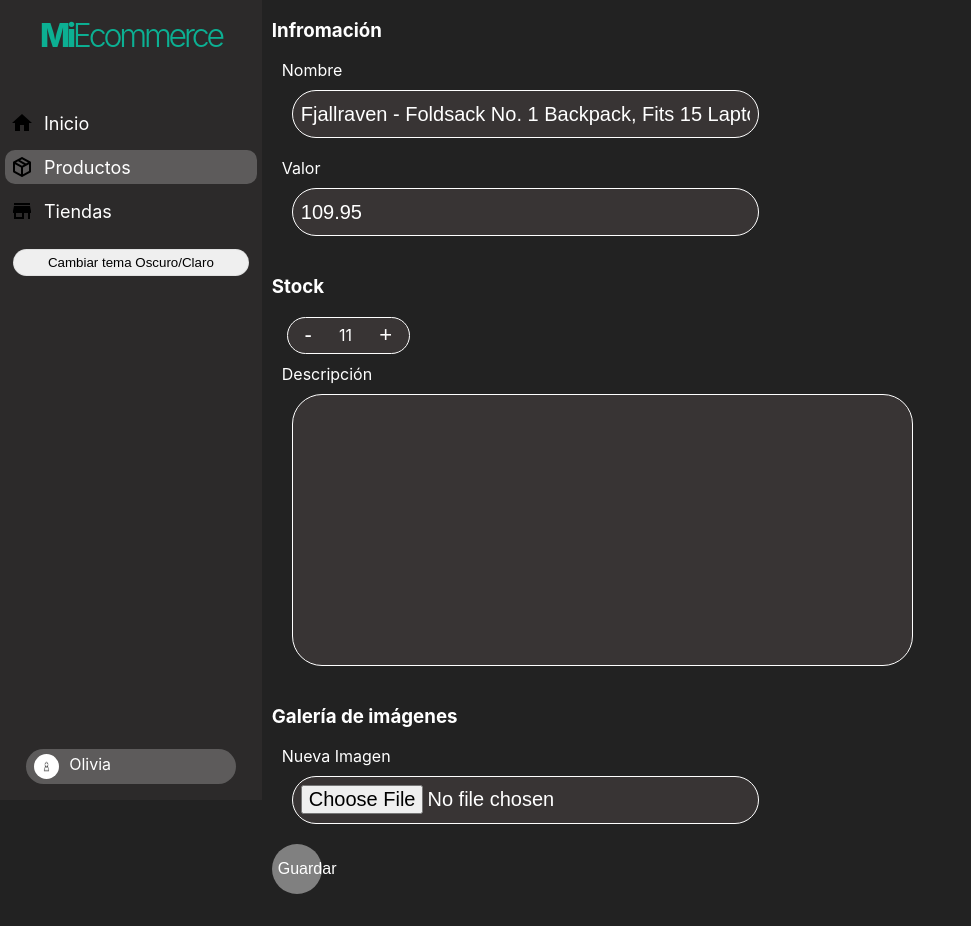
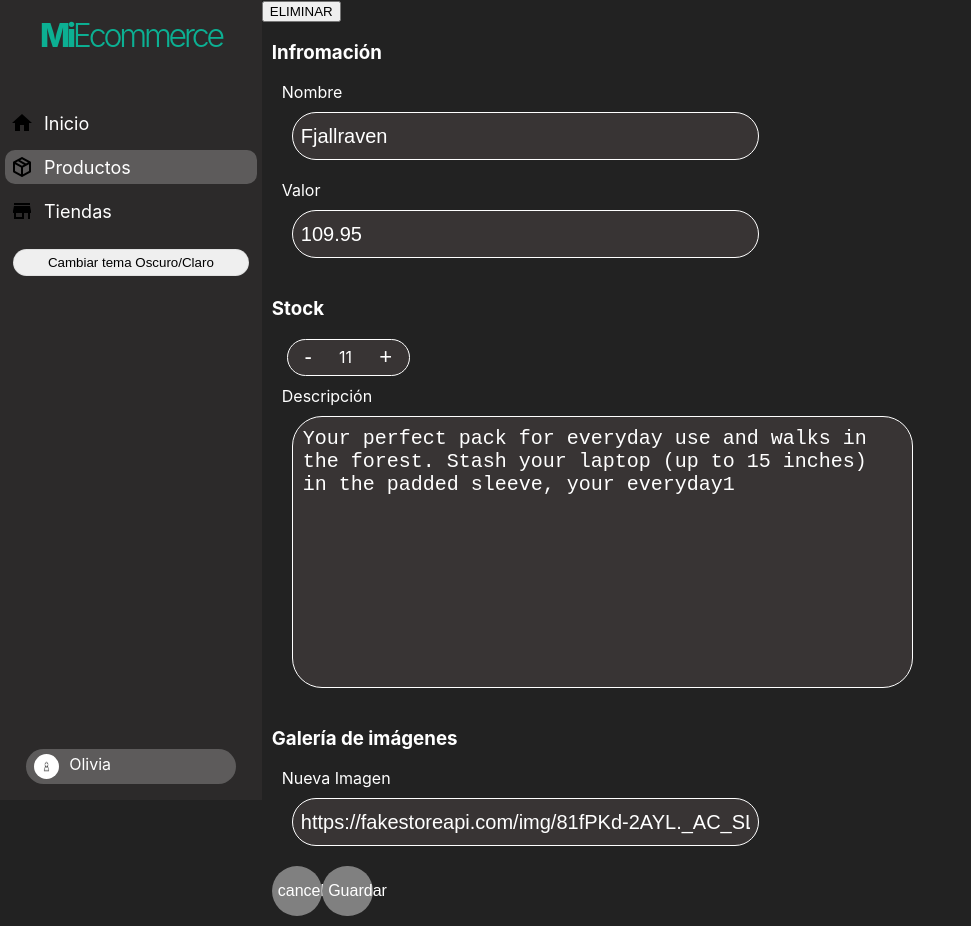
Before and after one commit to FranRSantander/miEcommerce-equipo4-React, a React (Create React App) app: page /products/1 in a window 1280 px wide. Shown: the whole page, without its empty margins (0-971 px from the left). Before the commit the page ends 904 px from the top, so only its background shows below. Built offline with nearby package versions, Linux system fonts and the light colour scheme; data requests are answered from the project's data file.

Commit message:
Agregando metodo DELETE

```diff
--- a/src/api/db.json
+++ b/src/api/db.json
@@ -1,10 +1,10 @@
 {
   "products": [
     {
+      "title": "Fjallraven",
+      "price": 109.95,
+      "description": "Your perfect pack for everyday use and walks in the forest. Stash your laptop (up to 15 inches) in the padded sleeve, your everyday1",
       "id": 1,
-      "title": "Fjallraven - Foldsack No. 1 Backpack, Fits 15 Laptops",
-      "price": 109.95,
-      "description": "Your perfect pack for everyday use and walks in the forest. Stash your laptop (up to 15 inches) in the padded sleeve, your everyday",
       "category": "men's clothing",
       "image": "https://fakestoreapi.com/img/81fPKd-2AYL._AC_SL1500_.jpg",
       "rating": {
@@ -15,8 +15,8 @@
     {
       "title": "Mens Casual Premium Slim Fit T-Shirts",
       "price": 22.3,
+      "description": "Slim-fitting style, contrast raglan long sleeve, three-button henley placket, light weight & soft fabric for breathable and comfortable wearing. And Solid stitched shirts with round neck made for durability and a great fit for casual fashion wear and diehard baseball fans. The Henley style round neckline includes a three-button placket.",
       "id": 2,
-      "description": "Slim-fitting style, contrast raglan long sleeve, three-button henley placket, light weight & soft fabric for breathable and comfortable wearing. And Solid stitched shirts with round neck made for durability and a great fit for casual fashion wear and diehard baseball fans. The Henley style round neckline includes a three-button placket.",
       "category": "men's clothing",
       "image": "https://fakestoreapi.com/img/71-3HjGNDUL._AC_SY879._SX._UX._SY._UY_.jpg",
       "rating": {
@@ -61,21 +61,11 @@
       }
     },
     {
-      "title": "JUEVO",
-      "price": "21",
+      "title": "Tele 50 pulgadas",
+      "price": "10000",
+      "description": "Full Hd",
+      "image": "https://http2.mlstatic.com/D_NQ_NP_787221-MLA48007684849_102021-V.jpg",
       "id": 6
-    },
-    {
-      "title": "Nuevo 2 editado",
-      "price": "333",
-      "description": "",
-      "id": 7
-    },
-    {
-      "title": "meet",
-      "price": "1",
-      "description": "",
-      "id": 8
     }
   ]
 }
--- a/src/components/FormProduct/FormProduct.js
+++ b/src/components/FormProduct/FormProduct.js
@@ -1,6 +1,7 @@
 import { useEffect } from 'react'
 import { useForm } from '../../hooks/useForm'
 import Contador from './Contador/Contador'
+import { useNavigate} from 'react-router-dom';
 import './FormProduct.css'
 
 const FormProduct = ({ handleSubmit, product = null}) => {
@@ -11,10 +12,12 @@ const FormProduct = ({ handleSubmit, product = null}) => {
         description: ""
     })
 
-
+    //almacena el useNavigate y lo ejecuta junto al metedo POST que se consume mediante prop
+    const navigate = useNavigate();
     const handleFormSubmit = (e) => {
         e.preventDefault()
-        handleSubmit(values)
+        handleSubmit(values);
+        navigate('/products')
     }
 
     useEffect(() => {
@@ -26,34 +29,24 @@ const FormProduct = ({ handleSubmit, product = null}) => {
         }
     }, [product])
 
-    // useEffect(() => {
-    //     if(product != null){
-    //         setValues(state => ({
-    //             // ...values,
-    //             ...state,
-    //             ...product
-    //         }))
-    //     }
-    // }, [product])
-
   return (
      <form className='formBody' onSubmit={handleFormSubmit}>
         <h3>Infromación</h3>
         <div className='formBody'>
             <label>Nombre</label>
             <input
+                required
                 className='inputForm'
                 type='text'
                 name='title'
                 onChange={handleInputChange}
                 value={values.title}
-                // {product ? product.title : ''}
-                // {product && `value=${product.title}`}
             />
         </div>
         <div className='formBody'>
             <label>Valor</label>
             <input
+                required
                 className='inputForm'
                 type='text'
                 name='price'
@@ -65,8 +58,11 @@ const FormProduct = ({ handleSubmit, product = null}) => {
         <div className='formBody'>
             <label>Descripción</label>
             <textarea
+                required
                 className='inputForm inputArea'
+                type='text'
                 name="description"
+                value={values.description}
                 onChange={handleInputChange}
             />
         </div>
@@ -75,12 +71,14 @@ const FormProduct = ({ handleSubmit, product = null}) => {
             <label>Nueva Imagen</label>
             <input
                 className='inputForm'
-                type='file'
+                type='text'
                 name='image'
+                value={values.image}
                 onChange={handleInputChange}
             />
         </div>
         <div>
+            <button className='saveButon' type='button' onClick={()=>navigate('/products')}>cancelar</button>
             <button className='saveButon' type='submit'>Guardar</button>
         </div>
     </form>
--- a/src/components/SideBar/SideBar.js
+++ b/src/components/SideBar/SideBar.js
@@ -9,6 +9,7 @@ import user from '../../assets/user.jpg'
 
 function SideBar () {
 
+// A través del context que importe, uso la funcion handleTheme en el onClick del boton del tema
     const { handleTheme } = useContext(themeContext);
 
     return(
@@ -27,7 +28,7 @@ function SideBar () {
                 </nav>
             </div>
             <figure className="userBlock">
-                <Link className="userLink" to='*'><img className='userIcon' src={user} alt='usuario'/><span className='userName'>Olivia</span></Link>
+                <Link className="userLink" to='#'><img className='userIcon' src={user} alt='usuario'/><span className='userName'>Olivia</span></Link>
             </figure>
         </div>
     );
--- a/src/components/Tarjeta/Tarjeta.css
+++ b/src/components/Tarjeta/Tarjeta.css
@@ -1,4 +1,4 @@
-.botones button{
+.linkBoton {
     border-radius: 18px;
     border: 0px;
     padding: 4px 16px;
@@ -7,7 +7,11 @@
     margin: 3px;
     font-size: 0.8rem;
 }
-
+.botonTarjeta {
+    background-color: gray;
+    border: none;
+    color: white;
+}
 .botones{
     display: flex;
     justify-content: space-between;
--- a/src/context/ThemeContext.js
+++ b/src/context/ThemeContext.js
@@ -6,7 +6,7 @@ const { Provider } = themeContext;
 const ThemeProvider = ({ children }) => {
 
     const handleTheme = () => {
-
+// Funcion principal que maneja el 'onClick' en el componente del SideBar
         if(document.body.classList.contains('light')){
             document.body.classList.remove("light");
         }
--- a/src/pages/Products/NewProduct/NewProduct.js
+++ b/src/pages/Products/NewProduct/NewProduct.js
@@ -5,7 +5,6 @@ const NewProduct = () => {
 
     const handleSubmit = (data) => {
         storeProduct(data)
-        .then(response => console.log(response))
     }
 
     return (
--- a/src/pages/Products/ProductView/ProductView.js
+++ b/src/pages/Products/ProductView/ProductView.js
@@ -1,16 +1,15 @@
 import { useEffect, useState } from 'react'
-import { useParams } from 'react-router-dom'
+import { useParams, useNavigate } from 'react-router-dom'
 import FormProduct from '../../../components/FormProduct/FormProduct'
-import { editProduct, getProduct } from '../../../utils/api'
+import { editProduct, getProduct, deleteProduct } from '../../../utils/api'
 
 const ProductView = () => {
 
     const [ product,setProduct] = useState({});
 
     const handleSubmit = (data) => {
-        editProduct(data, data.id)
-        .then(response => response.json())
-        .then(data => console.log(data))
+      editProduct(data, data.id)
+      .then(response => response.json())
     }
 
     const { id } = useParams();
@@ -21,8 +20,18 @@ const ProductView = () => {
       .then(data=> setProduct(data))
     },[])
 
+    //Guarda la funcion Navigate y la ejecuta junto al Hook con metodo DELETE
+    const navigate = useNavigate()
+
+    const handleDelete = () => {
+      deleteProduct(id)
+      navigate('/products')
+    }
+
     return (
         <>
+
+          <button onClick={handleDelete}>ELIMINAR</button>
           <FormProduct
           handleSubmit={handleSubmit}
           product={product}
--- a/src/pages/home/Home.js
+++ b/src/pages/home/Home.js
@@ -1,6 +1,7 @@
 import React from 'react';
 import TarjetaCuerpo from '../../components/Tarjeta/TarjetaCuerpo';
 import Header from '../../components/Header/Header';
+import { Link } from 'react-router-dom'
 
 import "../../components/Tarjeta/Tarjeta.css"
 import home from '../../assets/home.svg'
@@ -14,7 +15,6 @@ const Home = () => {
 
         </Header>
 
-
         <TarjetaCuerpo>
             <div className='contenedor'>
               <img src = {home} alt="imagen"/>
@@ -22,8 +22,8 @@ const Home = () => {
               <div>Produuctos</div>
             </div>
               <div className='botones'>
-                <button>Ver Listado</button>
-                <button>Agregar Producto</button>
+                <Link to='/products' className='linkBoton'><button type='button' className='botonTarjeta'>Ver Listado</button></Link>
+                <Link to='/products/new' className='linkBoton'><button type='button' className='botonTarjeta'>Agregar Producto</button></Link>
               </div>
         </TarjetaCuerpo>
         <TarjetaCuerpo>
@@ -32,10 +32,10 @@ const Home = () => {
               <div className='numero'>10</div>
               <div>Tiendas</div>
             </div>
-              <div className='botones'>
-                <button>Ver Listado</button>
-                <button>Agregar Producto</button>
-              </div>
+            <div className='botones'>
+              <Link to='#' className='linkBoton'><button type='button' className='botonTarjeta'>Ver Listado</button></Link>
+              <Link to='#' className='linkBoton'><button type='button' className='botonTarjeta'>Agregar Tienda</button></Link>
+            </div>
         </TarjetaCuerpo>
 
 
--- a/src/utils/api.js
+++ b/src/utils/api.js
@@ -24,9 +24,14 @@ const editProduct = (data, id) => {
         }
     })
 }
+const deleteProduct = (id) => {
+    return fetch(`${url}/${id}`, {
+        method: "DELETE"
+    })
+}
 
 const getProduct = (id) => {
     return fetch(`${url}/${id}`)
 }
 
-export {getProducts, getProduct, editProduct, storeProduct}
+export {getProducts, getProduct, editProduct, storeProduct, deleteProduct}
```
Lines whose indentation alone changed are shown as unchanged.
